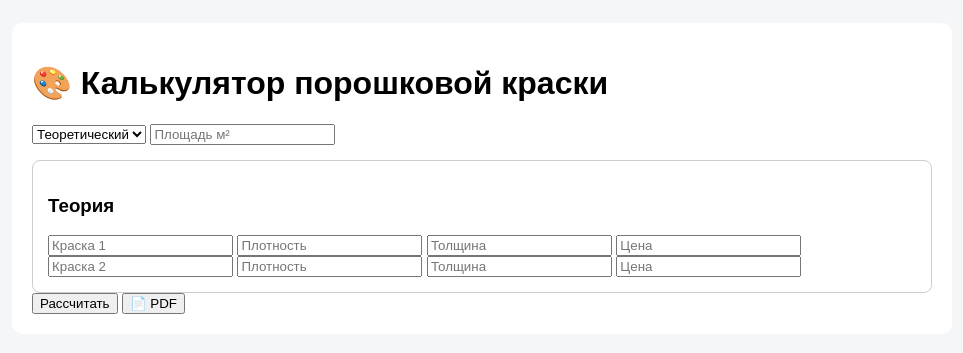
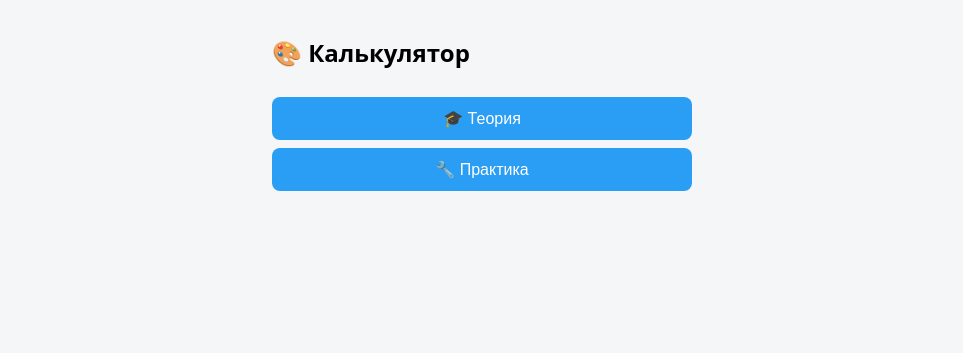
Before and after one commit to 10n1ck-cmd/paint-calculator-bot, a Flask app: page / in a window 1280 px wide. Shown: the top 353 px of the page, without its empty margins (158-1121 px from the left). Run offline with Flask 3, Linux system fonts and the light colour scheme; some libraries are stand-ins or nearby versions.

Commit message:
Update index.html

```diff
--- a/templates/index.html
+++ b/templates/index.html
@@ -2,105 +2,160 @@
 <html lang="ru">
 <head>
 <meta charset="UTF-8">
+<meta name="viewport" content="width=device-width, initial-scale=1">
 <title>Калькулятор порошковой краски</title>
-<meta name="viewport" content="width=device-width, initial-scale=1">
+
+<script src="https://telegram.org/js/telegram-web-app.js"></script>
+
 <style>
-body{font-family:Arial;background:#f4f6f8;padding:15px}
-.container{max-width:900px;margin:auto;background:#fff;padding:20px;border-radius:10px}
-.block{border:1px solid #ccc;padding:15px;margin-top:15px;border-radius:8px}
-.hidden{display:none}
-table{width:100%;border-collapse:collapse;margin-top:20px}
-th,td{border:1px solid #ccc;padding:8px;text-align:center}
-.good{background:#e6ffe6}
+body {
+    font-family: system-ui, sans-serif;
+    background: #f4f6f8;
+    margin: 0;
+}
+.container {
+    max-width: 420px;
+    margin: auto;
+    padding: 16px;
+}
+button {
+    width: 100%;
+    padding: 12px;
+    margin-top: 8px;
+    border: none;
+    border-radius: 8px;
+    background: #2a9df4;
+    color: #fff;
+    font-size: 16px;
+}
+input {
+    width: 100%;
+    padding: 10px;
+    margin-top: 6px;
+    font-size: 16px;
+}
+.card {
+    background: #fff;
+    padding: 12px;
+    margin-top: 12px;
+    border-radius: 10px;
+}
+.hidden { display: none; }
+.result {
+    background: #e9f5ff;
+    padding: 10px;
+    border-radius: 8px;
+    margin-top: 12px;
+}
+.error {
+    background: #ffdede;
+    padding: 10px;
+    border-radius: 8px;
+    margin-top: 12px;
+}
 </style>
 </head>
 
 <body>
 <div class="container">
-<h1>🎨 Калькулятор порошковой краски</h1>
+<h2>🎨 Калькулятор</h2>
 
-<select id="mode" onchange="toggle()">
-<option value="theoretical">Теоретический</option>
-<option value="practical">Практический</option>
-</select>
+<button onclick="showTheory()">🎓 Теория</button>
+<button onclick="showPractice()">🔧 Практика</button>
 
-<input id="area" placeholder="Площадь м²">
-
-<div id="theory" class="block">
-<h3>Теория</h3>
-<input id="t1_name" placeholder="Краска 1">
-<input id="t1_density" placeholder="Плотность">
-<input id="t1_thickness" placeholder="Толщина">
-<input id="t1_price" placeholder="Цена">
-
-<input id="t2_name" placeholder="Краска 2">
-<input id="t2_density" placeholder="Плотность">
-<input id="t2_thickness" placeholder="Толщина">
-<input id="t2_price" placeholder="Цена">
+<div id="theory" class="card hidden">
+    <input id="t_area" placeholder="Площадь м²">
+    <input id="t_density" placeholder="Плотность г/см³">
+    <input id="t_thickness" placeholder="Толщина мкм">
+    <input id="t_price" placeholder="Цена ₽/кг">
+    <button onclick="calcTheory()">Рассчитать</button>
 </div>
 
-<div id="practice" class="block hidden">
-<h3>Практика</h3>
-<input id="p1_name" placeholder="Краска 1">
-<input id="p1_cons" placeholder="Расход">
-<input id="p1_price" placeholder="Цена">
-
-<input id="p2_name" placeholder="Краска 2">
-<input id="p2_cons" placeholder="Расход">
-<input id="p2_price" placeholder="Цена">
+<div id="practice" class="card hidden">
+    <input id="p_area" placeholder="Площадь м²">
+    <input id="p_cons" placeholder="Расход кг">
+    <input id="p_price" placeholder="Цена ₽/кг">
+    <button onclick="calcPractice()">Рассчитать</button>
 </div>
 
-<button onclick="calc()">Рассчитать</button>
-<button onclick="pdf()">📄 PDF</button>
-
-<table id="result" class="hidden"></table>
+<div id="msg" class="result hidden"></div>
 </div>
 
 <script>
-let last=null
-const num=v=>parseFloat(String(v).replace(',','.'))||0
+Telegram.WebApp.expand();
 
-function toggle(){
-theory.classList.toggle('hidden',mode.value!=='theoretical')
-practice.classList.toggle('hidden',mode.value!=='practical')
+function showTheory(){
+    theory.classList.remove('hidden');
+    practice.classList.add('hidden');
+    msg.classList.add('hidden');
 }
 
-async function calc(){
-let data={
-mode:mode.value,
-area:num(area.value)
+function showPractice(){
+    practice.classList.remove('hidden');
+    theory.classList.add('hidden');
+    msg.classList.add('hidden');
 }
 
-if(mode.value==='theoretical'){
-data.paint1={name:t1_name.value,density:num(t1_density.value),thickness:num(t1_thickness.value),price:num(t1_price.value)}
-data.paint2={name:t2_name.value,density:num(t2_density.value),thickness:num(t2_thickness.value),price:num(t2_price.value)}
-}else{
-data.paint1={name:p1_name.value,consumption:num(p1_cons.value),price:num(p1_price.value)}
-data.paint2={name:p2_name.value,consumption:num(p2_cons.value),price:num(p2_price.value)}
+function num(id){
+    const v = document.getElementById(id).value.replace(',', '.');
+    if(!v) throw "Заполните все поля";
+    return parseFloat(v);
 }
 
-let r=await fetch('/api/calculate',{method:'POST',headers:{'Content-Type':'application/json'},body:JSON.stringify(data)})
-last=await r.json()
-render(last)
+async function send(data){
+    const r = await fetch('/api/calculate',{
+        method:'POST',
+        headers:{'Content-Type':'application/json'},
+        body:JSON.stringify(data)
+    });
+    const j = await r.json();
+    if(!r.ok) throw j.error;
+    return j;
 }
 
-function render(r){
-result.classList.remove('hidden')
-result.innerHTML=`
-<tr><th>Краска</th><th>Расход</th><th>Покрытие</th><th>Стоимость</th><th>Цена м²</th></tr>
-<tr class="good"><td>${r.paint1.name}</td><td>${r.paint1.consumption}</td><td>${r.paint1.coverage}</td><td>${r.paint1.cost}</td><td>${r.paint1.cost_per_sqm}</td></tr>
-<tr><td>${r.paint2.name}</td><td>${r.paint2.consumption}</td><td>${r.paint2.coverage}</td><td>${r.paint2.cost}</td><td>${r.paint2.cost_per_sqm}</td></tr>
-`
+async function calcTheory(){
+    try{
+        const r = await send({
+            mode:'theoretical',
+            area:num('t_area'),
+            paint1:{
+                density:num('t_density'),
+                thickness:num('t_thickness'),
+                price:num('t_price')
+            }
+        });
+        show(r.paint1);
+    }catch(e){ showError(e); }
 }
 
-async function pdf(){
-if(!last){alert('Сначала расчет');return}
-const r=await fetch('/api/pdf',{method:'POST',headers:{'Content-Type':'application/json'},body:JSON.stringify(last)})
-const b=await r.blob()
-const a=document.createElement('a')
-a.href=URL.createObjectURL(b)
-a.download='calculation.pdf'
-a.click()
+async function calcPractice(){
+    try{
+        const r = await send({
+            mode:'practical',
+            area:num('p_area'),
+            paint1:{
+                consumption:num('p_cons'),
+                price:num('p_price')
+            }
+        });
+        show(r.paint1);
+    }catch(e){ showError(e); }
+}
+
+function show(p){
+    msg.className = "result";
+    msg.innerHTML =
+        `Расход: <b>${p.consumption} кг</b><br>
+         Покрытие: <b>${p.coverage} м²/кг</b><br>
+         Стоимость: <b>${p.cost} ₽</b><br>
+         Цена м²: <b>${p.cost_per_sqm} ₽</b>`;
+    msg.classList.remove('hidden');
+}
+
+function showError(e){
+    msg.className = "error";
+    msg.innerText = "Ошибка: " + e;
+    msg.classList.remove('hidden');
 }
 </script>
 </body>
```
